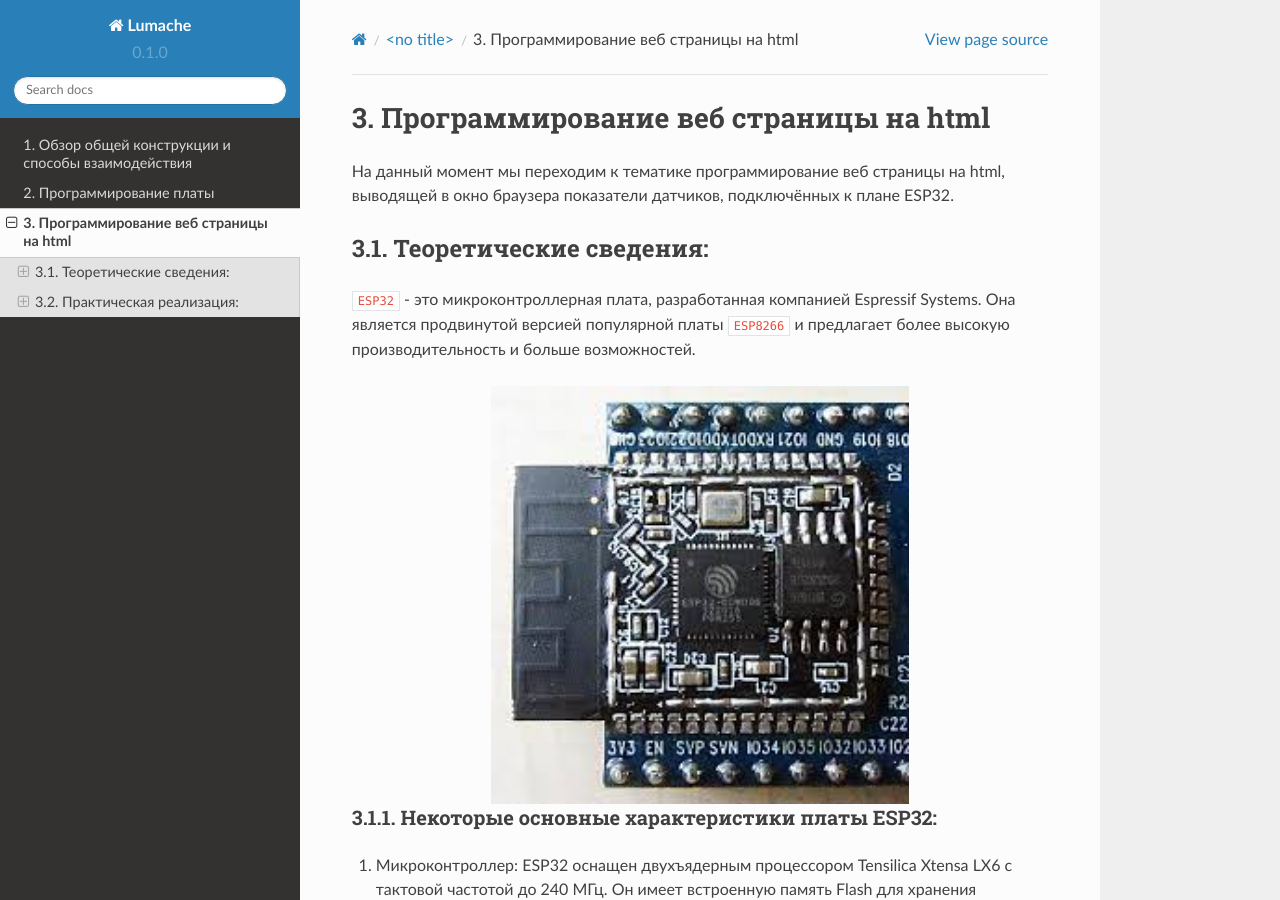
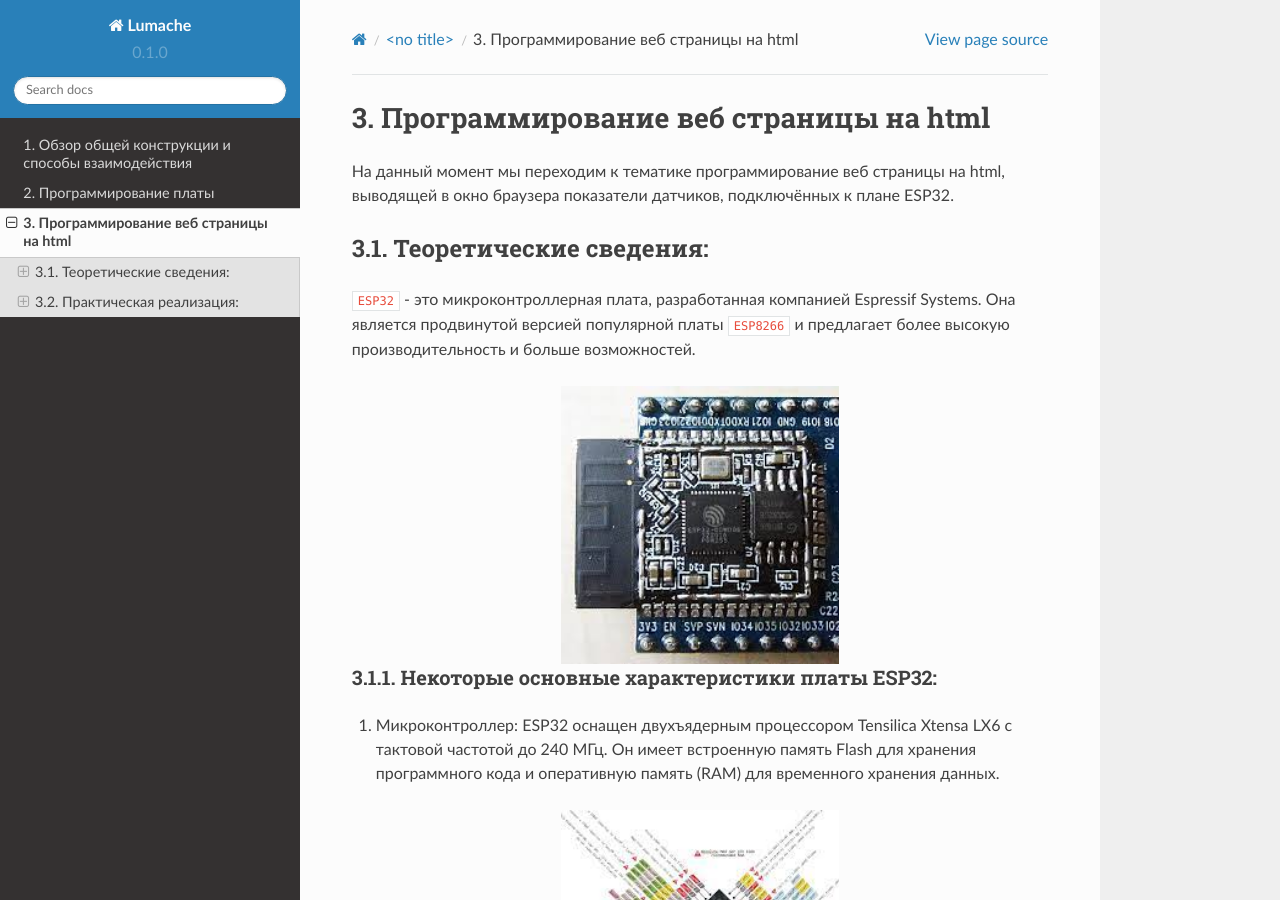
Before and after one commit to BBanwz/book_AL_GH, a Sphinx documentation site: the page built from docs/source/3/1.rst, in a window 1280 px wide and 900 px high. Built offline with Sphinx 7.4.7 and the Read the Docs theme 2.0.0, drawn with Linux system fonts in a browser that asks for light colours; pages that are not in the unit, such as notebooks, are missing from menus.

Commit message:
Update 1.rst

```diff
--- a/docs/source/3/1.rst
+++ b/docs/source/3/1.rst
@@ -9,7 +9,7 @@
 ``ESP32`` - это микроконтроллерная плата, разработанная компанией Espressif Systems. Она является продвинутой версией популярной платы ``ESP8266`` и предлагает более высокую производительность и больше возможностей.
 
 .. figure:: images/0.png
-       :width: 60%
+       :width: 40%
        :align: center
        :alt: ESP32
 
@@ -20,7 +20,7 @@
 1. Микроконтроллер: ESP32 оснащен двухъядерным процессором Tensilica Xtensa LX6 с тактовой частотой до 240 МГц. Он имеет встроенную память Flash для хранения программного кода и оперативную память (RAM) для временного хранения данных.
 
 .. figure:: images/1.png
-       :width: 60%
+       :width: 40%
        :align: center
        :alt: ESP32
 
@@ -28,7 +28,7 @@
 2. Беспроводные возможности: ESP32 поддерживает различные беспроводные протоколы, включая Wi-Fi и Bluetooth. Он может работать в режиме точки доступа (Access Point), клиента Wi-Fi или в режиме комбинированного режима. Также поддерживается Bluetooth Low Energy (BLE), что позволяет использовать плату в различных приложениях IoT.
 
 .. figure:: images/2.png
-       :width: 60%
+       :width: 40%
        :align: center
        :alt: Bluetooth Wi-Fi
 
@@ -40,7 +40,7 @@
 Распиновка ESP32:
 
 .. figure:: images/3.png
-       :width: 60%
+       :width: 40%
        :align: center
        :alt: Распиновка ESP32
 
@@ -48,7 +48,7 @@
 5. Разработка программного обеспечения: Для разработки программного обеспечения для ESP32 можно использовать Arduino IDE, PlatformIO и другие инструменты разработки. Существует также официальная библиотека ESP-IDF (Espressif IoT Development Framework), которая предоставляет низкоуровневые функции и возможности для работы с платой. В нашем случае разработка будет вестись с использованием Arduino IDE.
 
 .. figure:: images/4.png
-       :width: 60%
+       :width: 40%
        :align: center
        :alt: Arduino
 
@@ -242,6 +242,6 @@
 ~~~~~~~~~~~~~~~~~~~~~~~~~~~
 
 .. figure:: images/5.png
-       :width: 60%
+       :width: 40%
        :align: center
        :alt: Результат работы программы.
```
